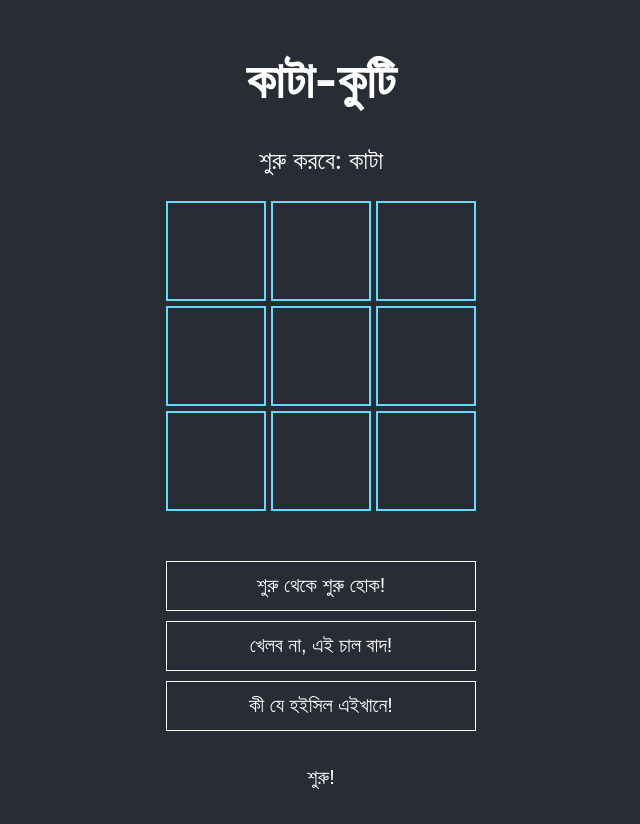
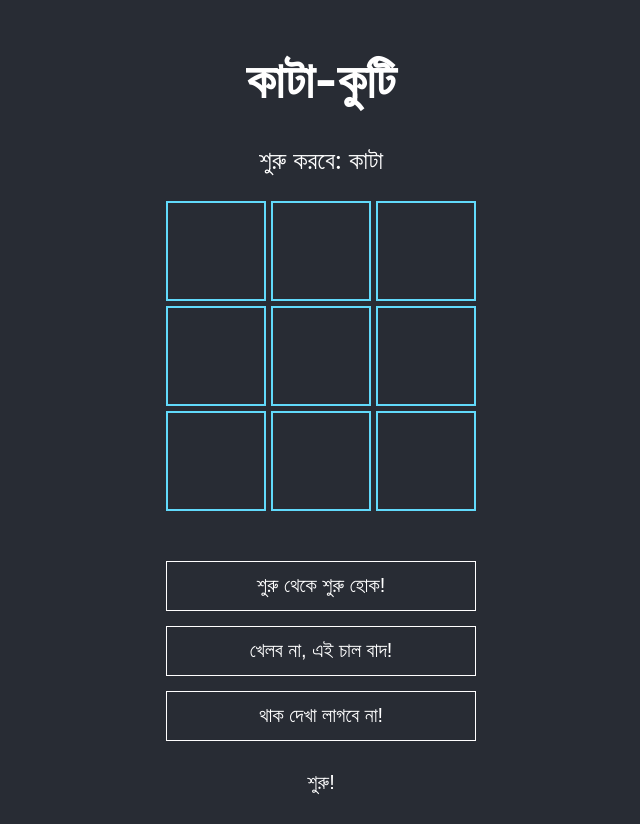
Before and after one commit to arBishal/Kata-Kuti, a React (Create React App) app: page / in a window 1280 px wide. Both pictures are taken after a click on the button "কী যে হইসিল এইখানে!". Shown: the whole page, without its empty margins (319-959 px from the left). Built offline with nearby package versions, Linux system fonts and the light colour scheme.

Commit message:
Toggle history list

```diff
--- a/package.json
+++ b/package.json
@@ -9,7 +9,8 @@
     "react": "^18.2.0",
     "react-dom": "^18.2.0",
     "react-scripts": "5.0.1",
-    "web-vitals": "^2.1.4"
+    "web-vitals": "^2.1.4",
+    "@babel/plugin-proposal-private-property-in-object": "^7.16.7"
   },
   "scripts": {
     "start": "react-scripts start",
--- a/src/App.css
+++ b/src/App.css
@@ -40,19 +40,11 @@ h1 {
   margin-bottom: 25px;
 }
 
-.history {
-  margin: 25px 0px;
-  display: flex;
-  flex-direction: row;
-}
-
 .buttons {
   margin-top: 50px;
   display: flex;
   flex-direction: column;
-  justify-content: space-between;
-  align-items: center;
-  gap: 10px;
+  gap: 15px;
   width: 310px;
 }
 
@@ -72,6 +64,12 @@ h1 {
   transform: scale(1.025);
 }
 
+.history {
+  margin: 20px 0px;
+  display: flex;
+  flex-direction: column;
+}
+
 .history-button {
   background-color: transparent;
   color: white;
--- a/src/App.js
+++ b/src/App.js
@@ -27,7 +27,11 @@ export default function App() {
     if (move > 0) description = "চাল #" + move;
     else description = "শুরু!";
     return (
-      <button className="history-button" key={move} onClick={() => jumpTo(move)}>
+      <button
+        className="history-button"
+        key={move}
+        onClick={() => jumpTo(move)}
+      >
         {description}
       </button>
     );
@@ -46,10 +50,14 @@ export default function App() {
       <div className="buttons">
         <button className="buttons-button">শুরু থেকে শুরু হোক!</button>
         <button className="buttons-button">খেলব না, এই চাল বাদ!</button>
-        <button className="buttons-button" onClick={toggleHistoryVisibility}>কী যে হইসিল এইখানে!</button>
+        <button className="buttons-button" onClick={toggleHistoryVisibility}>
+          {historyVisibility? "থাক দেখা লাগবে না!":"কী যে হইসিল এইখানে!"}
+        </button>
       </div>
 
-      <div className="history" hidden>{moves}</div>
+      <div className={historyVisibility ? "history" : ""} hidden={!historyVisibility}>
+        {moves}
+      </div>
     </div>
   );
 }
```
